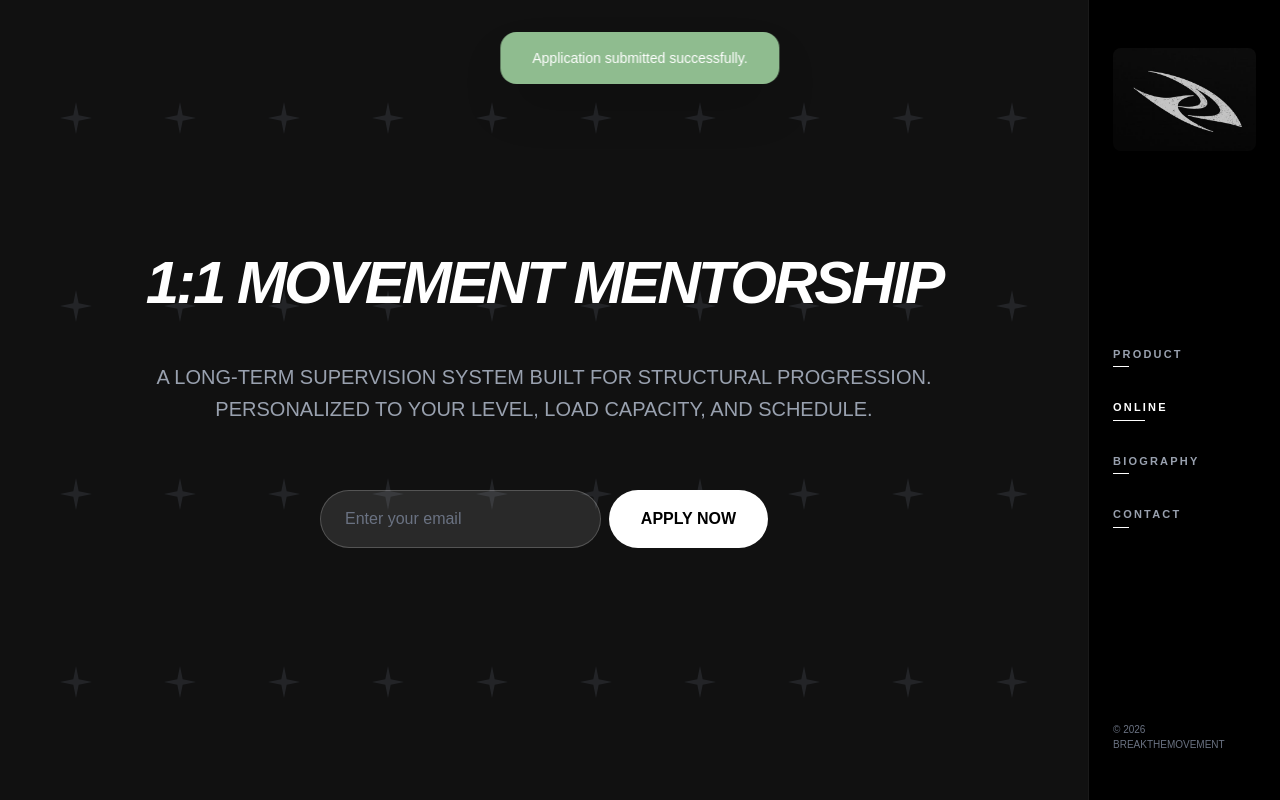
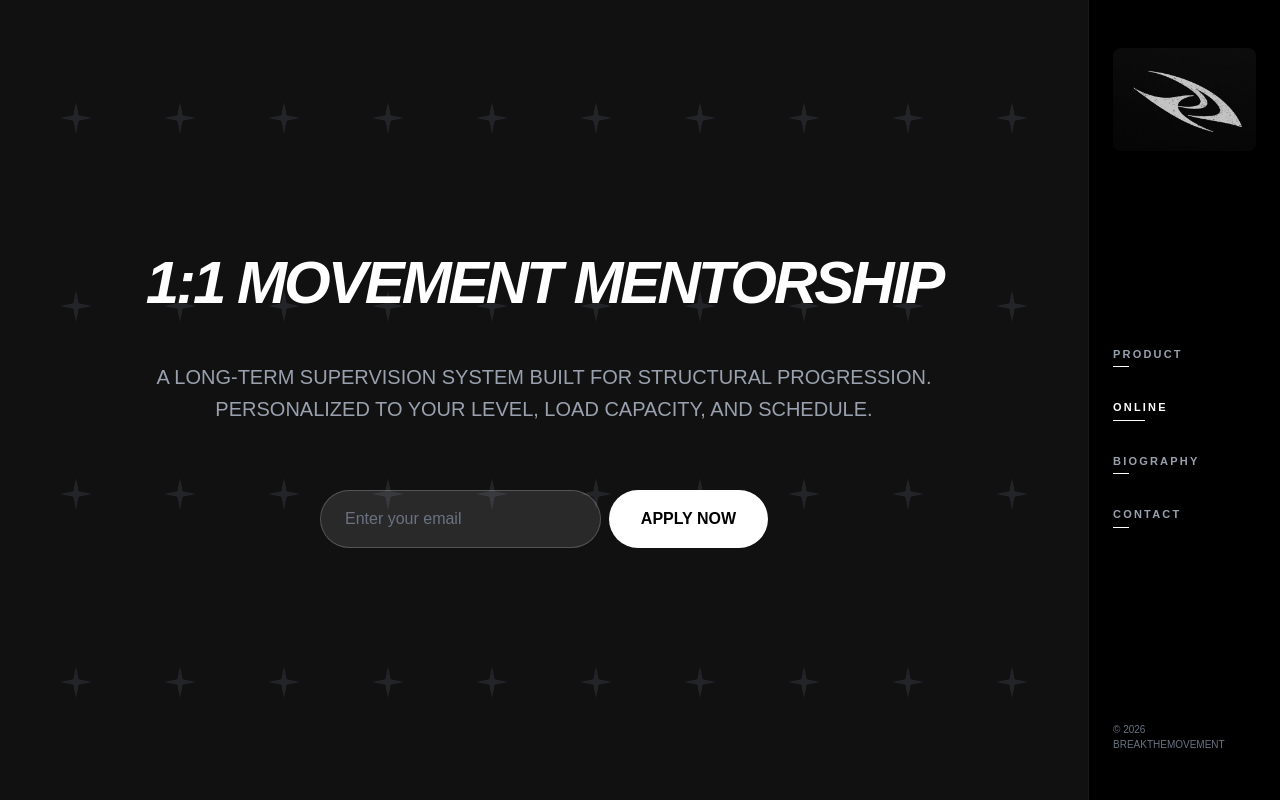
Before and after one commit to IcylFd/brkthmvmnt, a Next.js app: page /online in a window 1280 px wide. Built offline with nearby package versions, Linux system fonts and the light colour scheme.

Commit message:
fix: toast style

```diff
--- a/src/app/online/page.tsx
+++ b/src/app/online/page.tsx
@@ -1,25 +1,18 @@
 /*
  * @Date: 2026-02-13 20:22:43
  * @LastEditors: lifangdi
- * @LastEditTime: 2026-02-21 20:26:05
+ * @LastEditTime: 2026-02-21 20:27:21
  */
 "use client"; // 声明这是客户端组件，因为我们要处理鼠标交互和提交
 
-import React, { useEffect, useState } from "react";
+import React, { useState } from "react";
 
 export default function Online() {
   const [email, setEmail] = useState("");
   const [toast, setToast] = useState<{
     message: string;
     type: "success" | "error";
-  } | null>({
-    message: "Application submitted successfully.",
-    type: "success",
-  });
-  // setToast({
-  //         message: "Application submitted successfully.",
-  //         type: "success",
-  //       });
+  } | null>(null);
   // 处理提交
   const handleSubmit = async (e: React.FormEvent) => {
     e.preventDefault();
```
